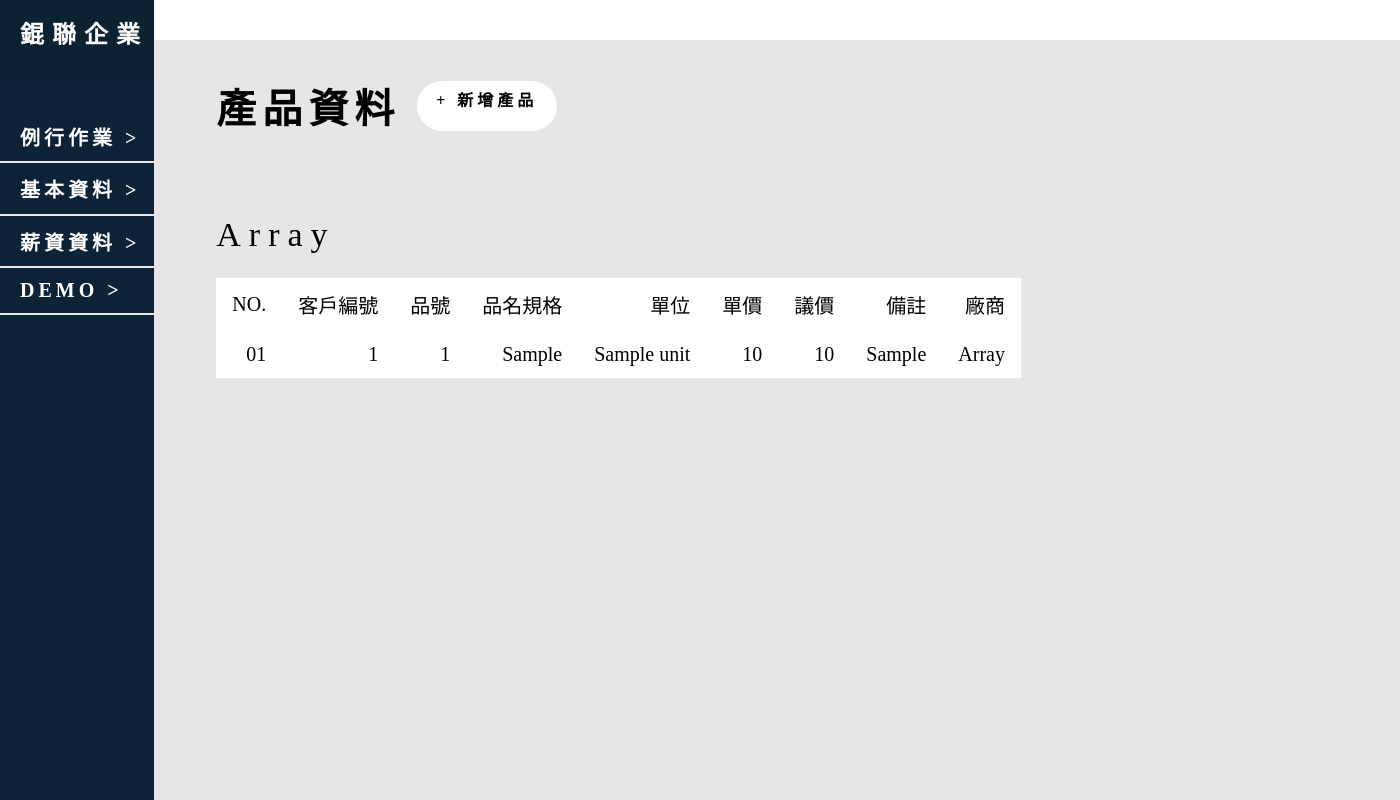
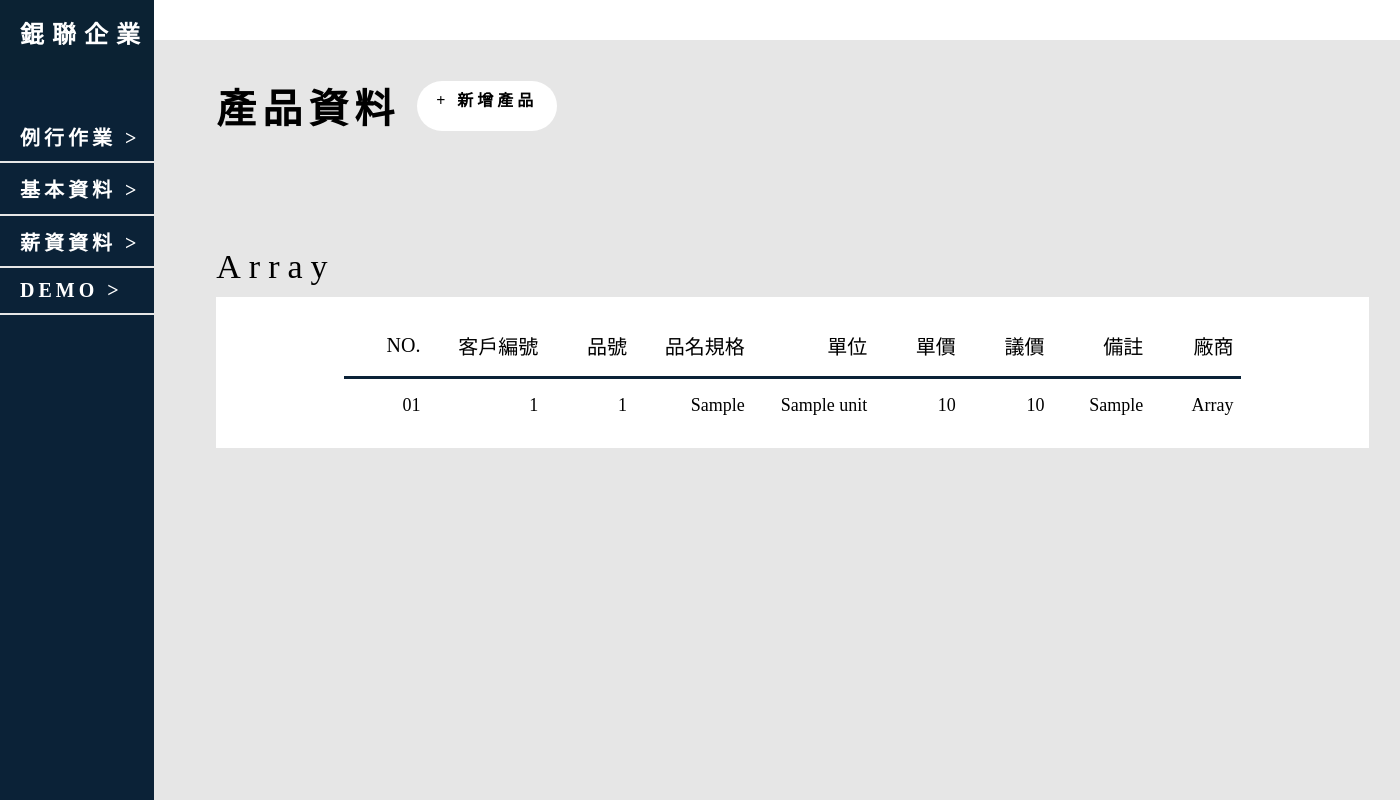
Before and after one commit to liu-han-lun/KL, a CodeIgniter 4 app: the page made by app/Views/Pages/BasicInfo/ProductInfo/index.php in a window 1400 px wide. Run offline with PHP 8.4 and a stand-in for CodeIgniter, Linux system fonts and the light colour scheme; the template is opened without the code that fills it: most values are stand-ins (such as "Sample title", 1, 10 or a date in 2020); some libraries are stand-ins or nearby versions.

Commit message:
text0807

```diff
--- a/app/Views/Pages/BasicInfo/ProductInfo/index.php
+++ b/app/Views/Pages/BasicInfo/ProductInfo/index.php
@@ -16,48 +16,48 @@
 				<table>
 					<caption><?php echo $rowA['companyName'] ; ?></caption>
 					<tbody>
-						<tr class="title">
-							<td>
+						<tr >
+							<td class="title">
 								<p1>
 									NO.
 								</p1>
 							</td>
-							<td>
+							<td class="title">
 								<p1>
 									客戶編號
 								</p1>
 							</td>
-							<td>
+							<td class="title">
 								<p1>
 									品號
 								</p1>
 							</td>
-							<td>
+							<td class="title">
 								<p1>
 									品名規格
 								</p1>
 							</td>
-							<td>
+							<td class="title">
 								<p1>
 									單位
 								</p1>
 							</td>
-							<td>
+							<td class="title">
 								<p1>
 									單價
 								</p1>
 							</td>
-							<td>
+							<td class="title">
 								<p1>
 									議價
 								</p1>
 							</td>
-							<td>
+							<td class="title">
 								<p1>
 									備註
 								</p1>
 							</td>
-							<td>
+							<td class="title">
 								<p1>
 									廠商
 								</p1>
--- a/public/css/product-info.css
+++ b/public/css/product-info.css
@@ -90,34 +90,57 @@
 
 .product-info-block-form{
 	padding-bottom: 15% ;
-	overflow: auto ;
 }
 
 .product-info-block-form table{
 	border-collapse: collapse ;
+
+
 }
 
 
 .product-info-block-form caption{
+
+	font-family: '微軟正黑體';
+
 	color: black ;
 	font-size: 34px ;
 	letter-spacing: 8px ;
 	text-align: left ;
 	padding-top: 10% ;
-	padding-bottom: 3% ;
+	padding-bottom: 1% ;
 }
 
 .product-info-block-form tbody{
+	width: 80%;
+	display: inline-block;
+	padding: 1rem 8rem;
 	background-color: rgb(255,255,255) ;
-	text-align: right ;
+	text-align: center ;
+	margin: 0 auto ;
+
 
 
 }
 .product-info-block-form .title{
+	padding-top: 2% ;
 	font-size: 20px;
+	border-top : none;
+	border-bottom: 3px rgb(11,34,55) solid;
 }
 .product-info-block-form td{
+	width: 10rem ;
+	text-align: right ;
+	font-family: '微軟正黑體';
+	font-size: 14px ;
+	padding: 1rem 0.5rem ;
+	border-top: 2px rgb(230,230,230) solid;
+	white-space: nowrap ;
+	overflow-x: auto ;
+}
 
-	padding: 0.75rem 1rem ;
-	white-space: nowrap ;
+.product-info-block-form p {
+	font-family: '微軟正黑體';
+	font-size: 18px ;
+
 }
```
